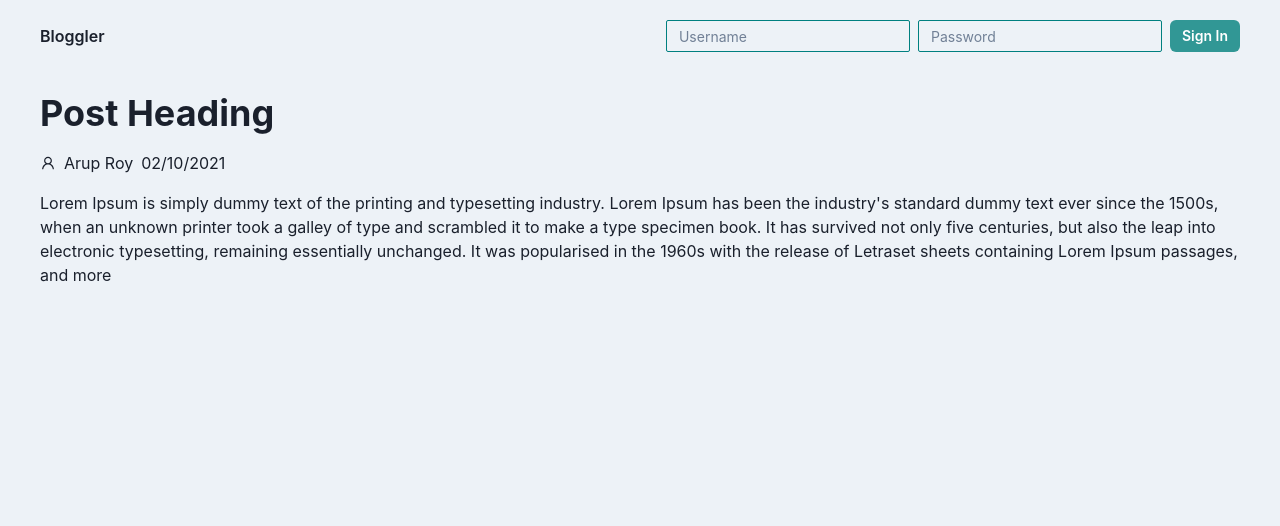
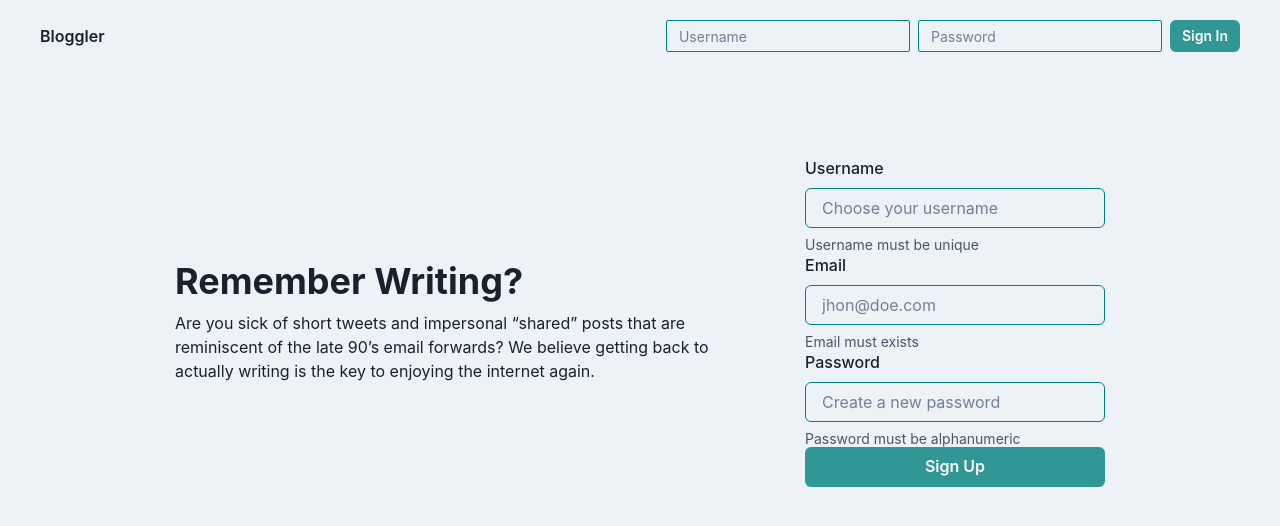
Before and after one commit to itsaruproy/bloggler-frontend, a React (Create React App) app: page / in a window 1280 px wide. Shown: the top 526 px of the page. Built offline with nearby package versions, Linux system fonts and the light colour scheme.

Commit message:
feat: Add different routes

```diff
--- a/src/components/App.js
+++ b/src/components/App.js
@@ -1,5 +1,6 @@
+import React from 'react'
+import { Router, Route, Switch } from 'react-router-dom'
 import { Box } from '@chakra-ui/react'
-import React from 'react'
 import CreatePost from './CreatePost'
 import Error from './Error'
 import GuestHome from './GuestHome'
@@ -8,16 +9,33 @@ import Profile from './Profile'
 import SignUp from './SignUp'
 import ViewPost from './ViewPost'
 
+import history from '../history'
+
 const App = () => {
     return (
         <Box w={'100%'} minH={'100vh'} bg={'gray.100'}>
-            <Header />
-            {/* <Error /> */}
-            {/* <SignUp /> */}
-            {/* <GuestHome /> */}
-            {/* <Profile /> */}
-            {/* <CreatePost /> */}
-            <ViewPost />
+            <Router history={history}>
+                <>
+                    <Header />
+                    <Switch>
+                        <Route
+                            exact
+                            path="/profile/:username/*"
+                            component={Profile}
+                        />
+                        <Route exact path="/" component={GuestHome} />
+                        <Route exact path="/post/:id" component={ViewPost} />
+                        {/* <Route path="/post/:id/edit" element={<EditPost />} /> */}
+                        <Route
+                            exact
+                            path="/create-post"
+                            component={CreatePost}
+                        />
+
+                        <Route exact path="*" component={Error} />
+                    </Switch>
+                </>
+            </Router>
         </Box>
     )
 }
--- /dev/null
+++ b/src/history.js
@@ -0,0 +1,2 @@
+import { createBrowserHistory } from 'history'
+export default createBrowserHistory()
```
